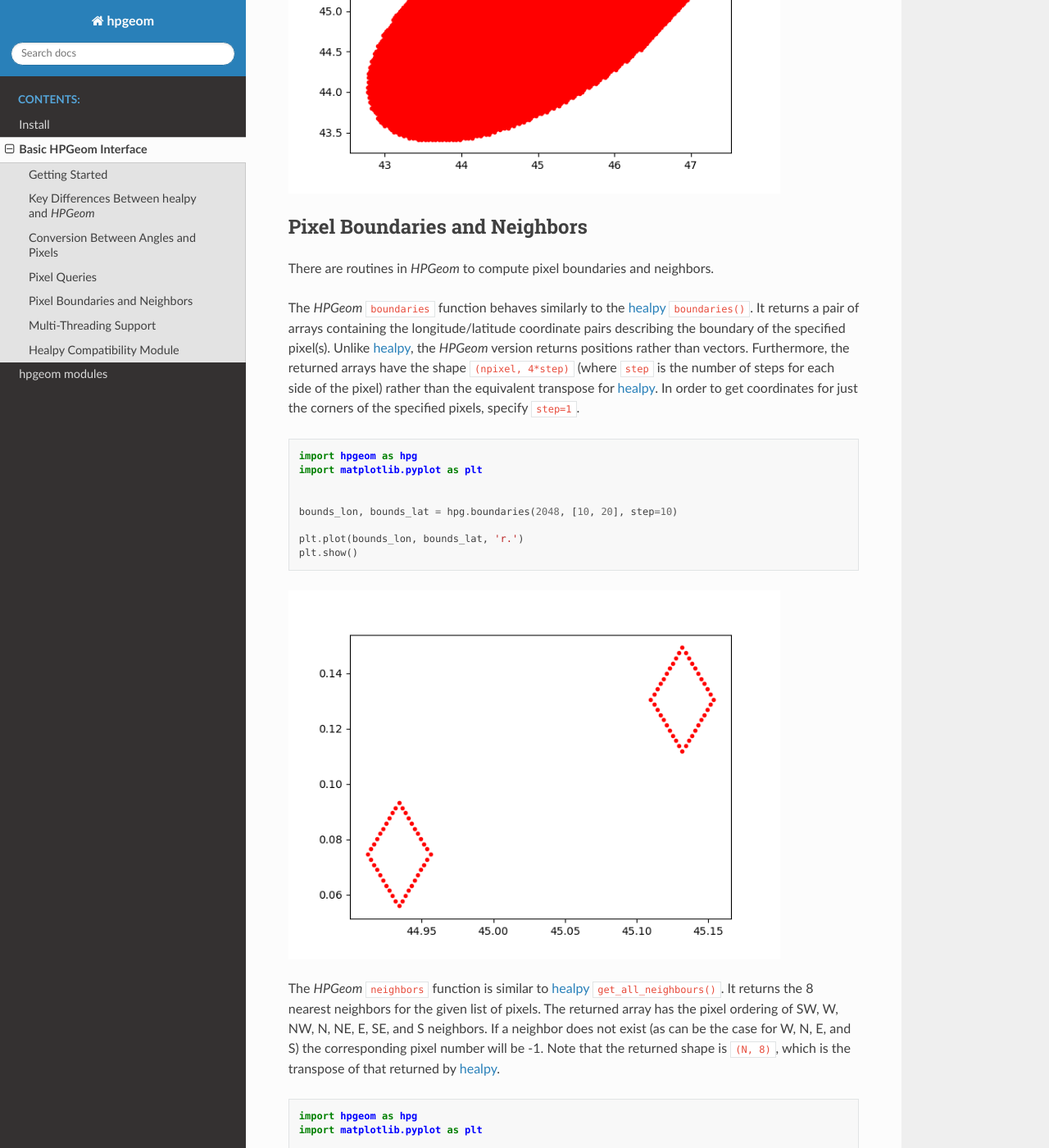
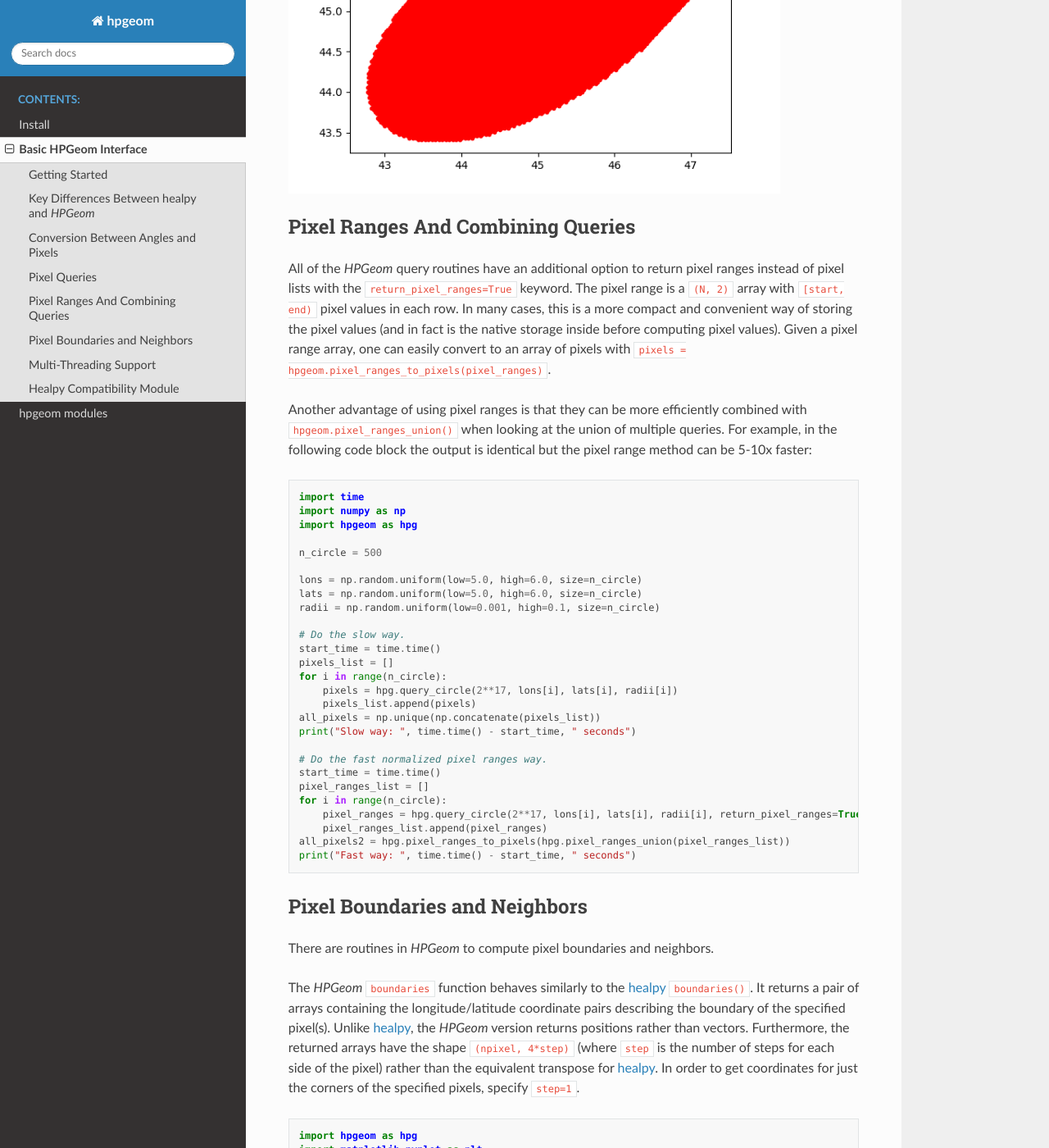
Before and after one commit to LSSTDESC/hpgeom, a Sphinx documentation site: the page built from docs/basic_interface.rst, in a window 1280 px wide and 1400 px high, scrolled down 5307 px. Shown: the whole window at 82% size. Built offline with Sphinx 7.4.7 and the Read the Docs theme 3.1.0, drawn with Linux system fonts in a browser that asks for light colours.

Commit message:
Add section on return_pixel_ranges and pixel_ranges_union.

```diff
--- a/docs/basic_interface.rst
+++ b/docs/basic_interface.rst
@@ -190,6 +190,49 @@ If called with ring ordering then a :code:`ResourceWarning` is emitted, and the
    :alt: Demonstration of the pixels returned from :code:`hpgeom.query_ellipse()`.
 
 
+Pixel Ranges And Combining Queries
+----------------------------------
+
+All of the `HPGeom` query routines have an additional option to return pixel ranges instead of pixel lists with the :code:`return_pixel_ranges=True` keyword.
+The pixel range is a :code:`(N, 2)` array with :code:`[start, end)` pixel values in each row.
+In many cases, this is a more compact and convenient way of storing the pixel values (and in fact is the native storage inside before computing pixel values).
+Given a pixel range array, one can easily convert to an array of pixels with :code:`pixels = hpgeom.pixel_ranges_to_pixels(pixel_ranges)`.
+
+Another advantage of using pixel ranges is that they can be more efficiently combined with :code:`hpgeom.pixel_ranges_union()` when looking at the union of multiple queries.
+For example, in the following code block the output is identical but the pixel range method can be 5-10x faster:
+
+.. code-block :: python
+
+    import time
+    import numpy as np
+    import hpgeom as hpg
+
+    n_circle = 500
+
+    lons = np.random.uniform(low=5.0, high=6.0, size=n_circle)
+    lats = np.random.uniform(low=5.0, high=6.0, size=n_circle)
+    radii = np.random.uniform(low=0.001, high=0.1, size=n_circle)
+
+    # Do the slow way.
+    start_time = time.time()
+    pixels_list = []
+    for i in range(n_circle):
+        pixels = hpg.query_circle(2**17, lons[i], lats[i], radii[i])
+        pixels_list.append(pixels)
+    all_pixels = np.unique(np.concatenate(pixels_list))
+    print("Slow way: ", time.time() - start_time, " seconds")
+
+    # Do the fast normalized pixel ranges way.
+    start_time = time.time()
+    pixel_ranges_list = []
+    for i in range(n_circle):
+        pixel_ranges = hpg.query_circle(2**17, lons[i], lats[i], radii[i], return_pixel_ranges=True)
+        pixel_ranges_list.append(pixel_ranges)
+    all_pixels2 = hpg.pixel_ranges_to_pixels(hpg.pixel_ranges_union(pixel_ranges_list))
+    print("Fast way: ", time.time() - start_time, " seconds")
+
+
+
 Pixel Boundaries and Neighbors
 ------------------------------
 
```
